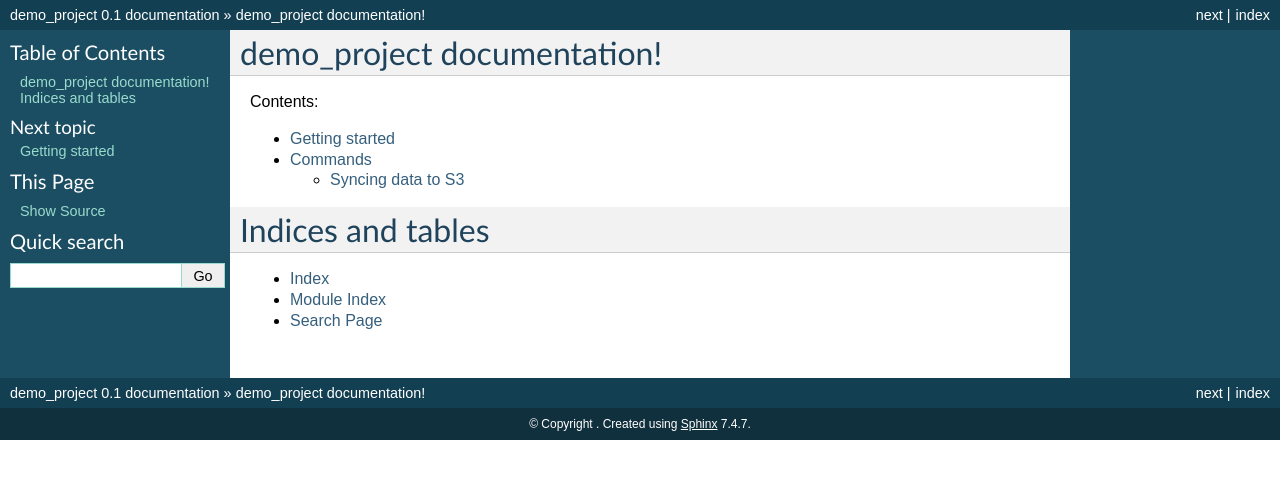
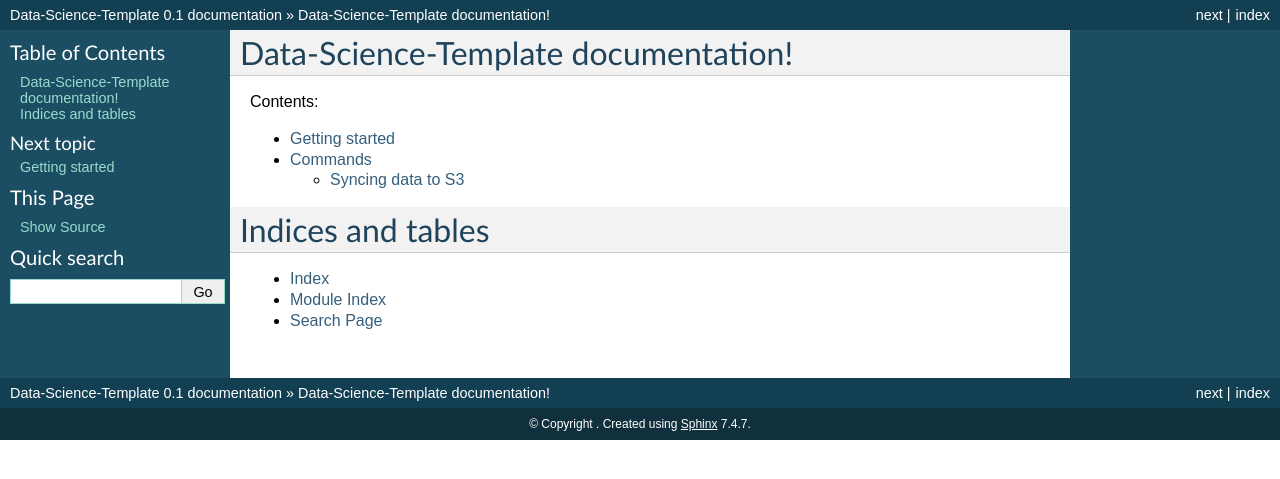
Before and after one commit to Jeevan-HM/Data-Science-Template, a Sphinx documentation site: the page built from docs/index.rst, in a window 1280 px wide. Shown: the top 479 px of the page. Built offline with Sphinx 7.4.7, drawn with Linux system fonts in a browser that asks for light colours.

Commit message:
Data Science template

```diff
--- a/docs/conf.py
+++ b/docs/conf.py
@@ -1,6 +1,6 @@
 # -*- coding: utf-8 -*-
 #
-# demo_project documentation build configuration file, created by
+# Data-Science-Template documentation build configuration file, created by
 # sphinx-quickstart.
 #
 # This file is execfile()d with the current directory set to its containing dir.
@@ -29,28 +29,28 @@ import sys
 extensions = []
 
 # Add any paths that contain templates here, relative to this directory.
-templates_path = ['_templates']
+templates_path = ["_templates"]
 
 # The suffix of source filenames.
-source_suffix = '.rst'
+source_suffix = ".rst"
 
 # The encoding of source files.
 # source_encoding = 'utf-8-sig'
 
 # The master toctree document.
-master_doc = 'index'
+master_doc = "index"
 
 # General information about the project.
-project = u'demo_project'
+project = "Data-Science-Template"
 
 # The version info for the project you're documenting, acts as replacement for
 # |version| and |release|, also used in various other places throughout the
 # built documents.
 #
 # The short X.Y version.
-version = '0.1'
+version = "0.1"
 # The full version, including alpha/beta/rc tags.
-release = '0.1'
+release = "0.1"
 
 # The language for content autogenerated by Sphinx. Refer to documentation
 # for a list of supported languages.
@@ -64,7 +64,7 @@ release = '0.1'
 
 # List of patterns, relative to source directory, that match files and
 # directories to ignore when looking for source files.
-exclude_patterns = ['_build']
+exclude_patterns = ["_build"]
 
 # The reST default role (used for this markup: `text`) to use for all documents.
 # default_role = None
@@ -81,7 +81,7 @@ exclude_patterns = ['_build']
 # show_authors = False
 
 # The name of the Pygments (syntax highlighting) style to use.
-pygments_style = 'sphinx'
+pygments_style = "sphinx"
 
 # A list of ignored prefixes for module index sorting.
 # modindex_common_prefix = []
@@ -91,7 +91,7 @@ pygments_style = 'sphinx'
 
 # The theme to use for HTML and HTML Help pages.  See the documentation for
 # a list of builtin themes.
-html_theme = 'default'
+html_theme = "default"
 
 # Theme options are theme-specific and customize the look and feel of a theme
 # further.  For a list of options available for each theme, see the
@@ -120,7 +120,7 @@ html_theme = 'default'
 # Add any paths that contain custom static files (such as style sheets) here,
 # relative to this directory. They are copied after the builtin static files,
 # so a file named "default.css" will overwrite the builtin "default.css".
-html_static_path = ['_static']
+html_static_path = ["_static"]
 
 # If not '', a 'Last updated on:' timestamp is inserted at every page bottom,
 # using the given strftime format.
@@ -164,7 +164,7 @@ html_static_path = ['_static']
 # html_file_suffix = None
 
 # Output file base name for HTML help builder.
-htmlhelp_basename = 'demo_projectdoc'
+htmlhelp_basename = "Data-Science-Templatedoc"
 
 
 # -- Options for LaTeX output --------------------------------------------------
@@ -172,10 +172,8 @@ htmlhelp_basename = 'demo_projectdoc'
 latex_elements = {
     # The paper size ('letterpaper' or 'a4paper').
     # 'papersize': 'letterpaper',
-
     # The font size ('10pt', '11pt' or '12pt').
     # 'pointsize': '10pt',
-
     # Additional stuff for the LaTeX preamble.
     # 'preamble': '',
 }
@@ -183,10 +181,13 @@ latex_elements = {
 # Grouping the document tree into LaTeX files. List of tuples
 # (source start file, target name, title, author, documentclass [howto/manual]).
 latex_documents = [
-    ('index',
-     'demo_project.tex',
-     u'demo_project Documentation',
-     u"Jeevan Hebbal Manjunath", 'manual'),
+    (
+        "index",
+        "Data-Science-Template.tex",
+        "Data-Science-Template Documentation",
+        "Jeevan Hebbal Manjunath",
+        "manual",
+    ),
 ]
 
 # The name of an image file (relative to this directory) to place at the top of
@@ -215,8 +216,13 @@ latex_documents = [
 # One entry per manual page. List of tuples
 # (source start file, name, description, authors, manual section).
 man_pages = [
-    ('index', 'demo_project', u'demo_project Documentation',
-     [u"Jeevan Hebbal Manjunath"], 1)
+    (
+        "index",
+        "Data-Science-Template",
+        "Data-Science-Template Documentation",
+        ["Jeevan Hebbal Manjunath"],
+        1,
+    )
 ]
 
 # If true, show URL addresses after external links.
@@ -229,9 +235,15 @@ man_pages = [
 # (source start file, target name, title, author,
 #  dir menu entry, description, category)
 texinfo_documents = [
-    ('index', 'demo_project', u'demo_project Documentation',
-     u"Jeevan Hebbal Manjunath", 'demo_project',
-     'A short description of the project.', 'Miscellaneous'),
+    (
+        "index",
+        "Data-Science-Template",
+        "Data-Science-Template Documentation",
+        "Jeevan Hebbal Manjunath",
+        "Data-Science-Template",
+        "A short description of the project.",
+        "Miscellaneous",
+    ),
 ]
 
 # Documents to append as an appendix to all manuals.
--- a/docs/index.rst
+++ b/docs/index.rst
@@ -1,9 +1,9 @@
-.. demo_project documentation master file, created by
+.. Data-Science-Template documentation master file, created by
    sphinx-quickstart.
    You can adapt this file completely to your liking, but it should at least
    contain the root `toctree` directive.
 
-demo_project documentation!
+Data-Science-Template documentation!
 ==============================================
 
 Contents:
```
Also changed, not shown: README.md (+1 -8 lines), requirements.txt (deleted, +0 -10 lines), 2 other files.
